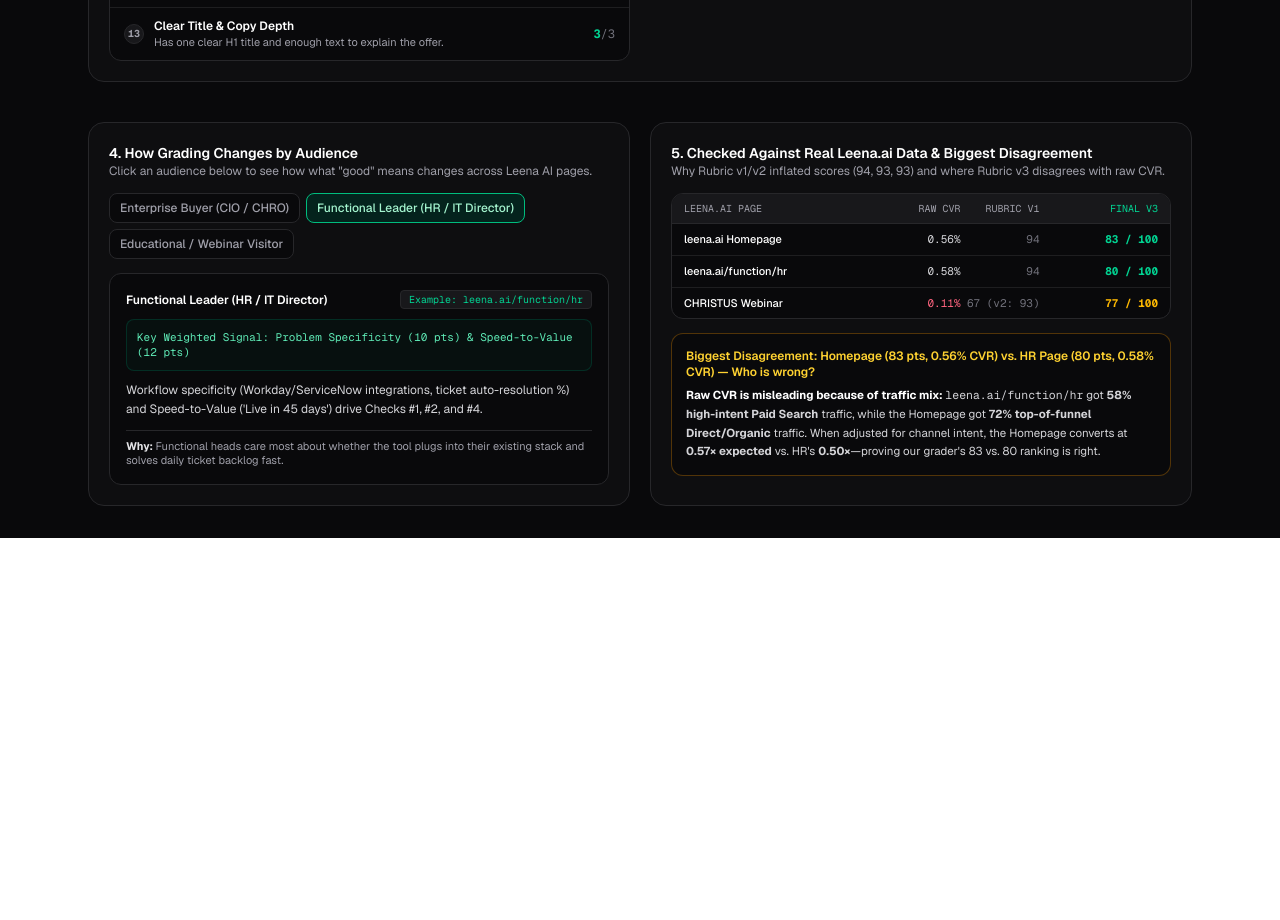
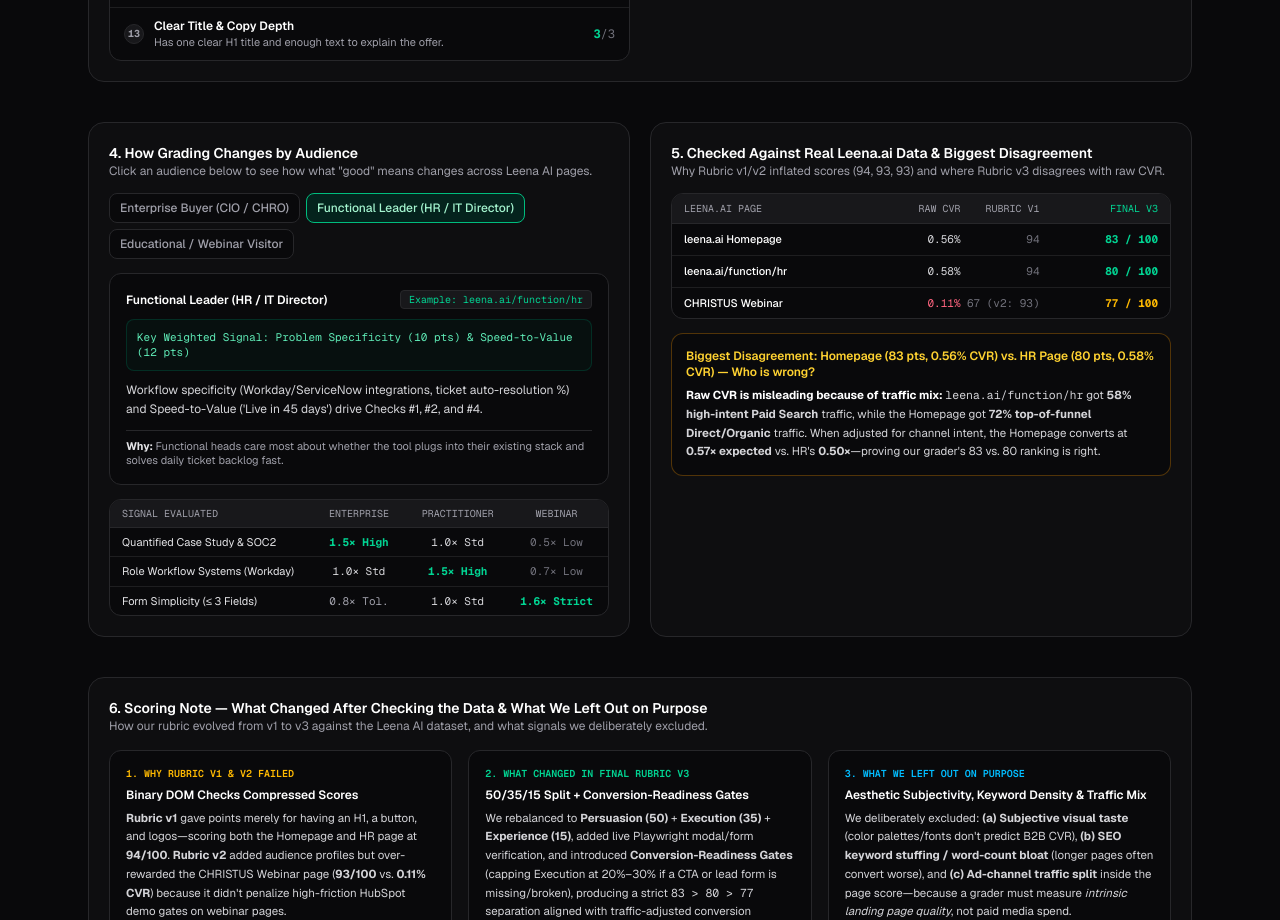
Before and after one commit to Shobhit141141/convex, a Next.js app: page /algorithm in a window 1280 px wide. Shown: the part 1880-2800 px from the top of the page. Before the commit the page ends 2418 px from the top, so only its background shows below. Built offline with nearby package versions, Linux system fonts and the light colour scheme.

Commit message:
Enforce live fetch on every URL run, add Audience-Adaptive Weighting banner, and complete Scoring Note section

```diff
--- a/src/app/algorithm/page.tsx
+++ b/src/app/algorithm/page.tsx
@@ -930,7 +930,7 @@ export default function AlgorithmPage() {
         </section>
 
         {/* 4. Audience Weighting & "Biggest Disagreement" (Grader vs. Real Leena.ai Data) */}
-        <section className="grid grid-cols-1 lg:grid-cols-12 gap-5">
+        <section id="audience-and-dataset" className="grid grid-cols-1 lg:grid-cols-12 gap-5 scroll-mt-20">
           {/* Left (6 cols): Interactive Audience Switcher */}
           <div className="lg:col-span-6 rounded-2xl border border-zinc-800 bg-zinc-900/35 p-5 space-y-3.5">
             <div>
@@ -974,6 +974,36 @@ export default function AlgorithmPage() {
                 <strong className="text-zinc-200">Why: </strong>
                 {currentAudience.why}
               </p>
+            </div>
+
+            {/* Side-by-Side Signal Weight Comparison Across Audiences */}
+            <div className="rounded-xl border border-zinc-800 bg-zinc-950 overflow-hidden text-[11px]">
+              <div className="grid grid-cols-12 px-3 py-1.5 bg-zinc-900 border-b border-zinc-800 font-mono text-[10px] text-zinc-400 uppercase">
+                <span className="col-span-5">Signal Evaluated</span>
+                <span className="col-span-2 text-center">Enterprise</span>
+                <span className="col-span-3 text-center">Practitioner</span>
+                <span className="col-span-2 text-center">Webinar</span>
+              </div>
+              <div className="divide-y divide-zinc-800/70 font-mono">
+                <div className="grid grid-cols-12 px-3 py-1.5 items-center">
+                  <span className="col-span-5 font-sans text-zinc-200">Quantified Case Study &amp; SOC2</span>
+                  <span className="col-span-2 text-center text-emerald-400 font-bold">1.5× High</span>
+                  <span className="col-span-3 text-center text-zinc-300">1.0× Std</span>
+                  <span className="col-span-2 text-center text-zinc-500">0.5× Low</span>
+                </div>
+                <div className="grid grid-cols-12 px-3 py-1.5 items-center">
+                  <span className="col-span-5 font-sans text-zinc-200">Role Workflow Systems (Workday)</span>
+                  <span className="col-span-2 text-center text-zinc-300">1.0× Std</span>
+                  <span className="col-span-3 text-center text-emerald-400 font-bold">1.5× High</span>
+                  <span className="col-span-2 text-center text-zinc-500">0.7× Low</span>
+                </div>
+                <div className="grid grid-cols-12 px-3 py-1.5 items-center">
+                  <span className="col-span-5 font-sans text-zinc-200">Form Simplicity (&le; 3 Fields)</span>
+                  <span className="col-span-2 text-center text-zinc-400">0.8× Tol.</span>
+                  <span className="col-span-3 text-center text-zinc-300">1.0× Std</span>
+                  <span className="col-span-2 text-center text-emerald-400 font-bold">1.6× Strict</span>
+                </div>
+              </div>
             </div>
           </div>
 
@@ -1038,6 +1068,51 @@ export default function AlgorithmPage() {
             </div>
           </div>
         </section>
+
+        {/* 6. One-Page Scoring Note Summary (What Changed After Data Check & What We Left Out on Purpose) */}
+        <section className="rounded-2xl border border-zinc-800 bg-zinc-900/35 p-5 space-y-4">
+          <div>
+            <h2 className="text-sm font-semibold text-white">
+              6. Scoring Note — What Changed After Checking the Data &amp; What We Left Out on Purpose
+            </h2>
+            <p className="text-xs text-zinc-400">
+              How our rubric evolved from v1 to v3 against the Leena AI dataset, and what signals we deliberately excluded.
+            </p>
+          </div>
+
+          <div className="grid grid-cols-1 md:grid-cols-3 gap-4 text-xs">
+            <div className="p-4 rounded-xl bg-zinc-950 border border-zinc-800 space-y-1.5">
+              <div className="font-mono text-[10px] uppercase text-amber-400 font-semibold">
+                1. Why Rubric v1 &amp; v2 Failed
+              </div>
+              <div className="font-semibold text-white">Binary DOM Checks Compressed Scores</div>
+              <p className="text-zinc-300 leading-relaxed text-[11.5px]">
+                <strong>Rubric v1</strong> gave points merely for having an H1, a button, and logos—scoring both the Homepage and HR page at <strong>94/100</strong>.{" "}
+                <strong>Rubric v2</strong> added audience profiles but over-rewarded the CHRISTUS Webinar page (<strong>93/100</strong> vs. <strong>0.11% CVR</strong>) because it didn&apos;t penalize high-friction HubSpot demo gates on webinar pages.
+              </p>
+            </div>
+
+            <div className="p-4 rounded-xl bg-zinc-950 border border-zinc-800 space-y-1.5">
+              <div className="font-mono text-[10px] uppercase text-emerald-400 font-semibold">
+                2. What Changed in Final Rubric v3
+              </div>
+              <div className="font-semibold text-white">50/35/15 Split + Conversion-Readiness Gates</div>
+              <p className="text-zinc-300 leading-relaxed text-[11.5px]">
+                We rebalanced to <strong>Persuasion (50)</strong> + <strong>Execution (35)</strong> + <strong>Experience (15)</strong>, added live Playwright modal/form verification, and introduced <strong>Conversion-Readiness Gates</strong> (capping Execution at 20%–30% if a CTA or lead form is missing/broken), producing a strict <code>83 &gt; 80 &gt; 77</code> separation aligned with traffic-adjusted conversion performance.
+              </p>
+            </div>
+
+            <div className="p-4 rounded-xl bg-zinc-950 border border-zinc-800 space-y-1.5">
+              <div className="font-mono text-[10px] uppercase text-sky-400 font-semibold">
+                3. What We Left Out on Purpose
+              </div>
+              <div className="font-semibold text-white">Aesthetic Subjectivity, Keyword Density &amp; Traffic Mix</div>
+              <p className="text-zinc-300 leading-relaxed text-[11.5px]">
+                We deliberately excluded: <strong>(a) Subjective visual taste</strong> (color palettes/fonts don&apos;t predict B2B CVR), <strong>(b) SEO keyword stuffing / word-count bloat</strong> (longer pages often convert worse), and <strong>(c) Ad-channel traffic split</strong> inside the page score—because a grader must measure <em>intrinsic landing page quality</em>, not paid media spend.
+              </p>
+            </div>
+          </div>
+        </section>
       </main>
     </div>
   );
--- a/src/app/page.tsx
+++ b/src/app/page.tsx
@@ -683,7 +683,7 @@ export default function Home() {
     setExpandedCriteria((prev) => ({ ...prev, [id]: !prev[id] }));
   };
 
-  const handleGrade = async (targetUrl: string = url, forceRefresh = false) => {
+  const handleGrade = async (targetUrl: string = url, forceRefresh = true) => {
     const cleanUrl = targetUrl.trim();
     if (!cleanUrl) return;
 
@@ -1945,6 +1945,43 @@ export default function Home() {
                       : "No inline form verified on page"}
                   </div>
                 </div>
+              </div>
+
+              {/* Audience-Adaptive Weighting Callout (Shows How Grading Changes by Audience) */}
+              <div className="rounded-xl border border-zinc-800/80 bg-zinc-900/40 px-4 py-3 flex flex-col lg:flex-row lg:items-center justify-between gap-3 text-xs">
+                <div className="flex items-start sm:items-center gap-2.5">
+                  <span className="px-2 py-0.5 rounded bg-emerald-500/15 border border-emerald-500/30 text-emerald-300 font-mono text-[10px] font-semibold uppercase shrink-0">
+                    Audience-Adaptive Rubric
+                  </span>
+                  <p className="text-zinc-300 leading-relaxed text-[11.5px]">
+                    {report.pageType === "resource" || report.visitorIntent === "education" ? (
+                      <>
+                        Detected <strong className="text-white">Educational / Content Visitor</strong>: Prioritizes{" "}
+                        <strong className="text-emerald-300">Promise–Destination Match (8 pts) &amp; Form Simplicity (7 pts)</strong>{" "}
+                        over enterprise compliance badges—because educational visitors bounce when gated by 7-field sales forms.
+                      </>
+                    ) : report.pageType === "functional" ? (
+                      <>
+                        Detected <strong className="text-white">Practitioner / Functional Buyer ({report.targetAudience.roles[0] || "HR/IT Lead"})</strong>: Prioritizes{" "}
+                        <strong className="text-emerald-300">Role-Specific Problem Fit (10 pts) &amp; Workflow Alignment (10 pts)</strong>{" "}
+                        (e.g., named HRIS/ITSM integrations &amp; ticket automation speed) over generic C-suite slogans.
+                      </>
+                    ) : (
+                      <>
+                        Detected <strong className="text-white">Enterprise Buyer ({report.targetAudience.roles.slice(0, 2).join(", ") || "Decision Maker"})</strong>: Prioritizes{" "}
+                        <strong className="text-emerald-300">Quantified Case Study Proof (10 pts) &amp; Speed-to-Value (12 pts)</strong>{" "}
+                        (named customer ROI + deployment timeline) vs. educational pages where low-friction content access is weighted highest.
+                      </>
+                    )}
+                  </p>
+                </div>
+                <Link
+                  href="/algorithm#audience-and-dataset"
+                  className="inline-flex items-center gap-1.5 px-2.5 py-1 rounded-md bg-zinc-950 hover:bg-zinc-800 border border-zinc-800 text-[11px] font-mono text-emerald-400 hover:text-emerald-300 shrink-0 transition-colors"
+                >
+                  <span>Audience Weights &amp; Real Data</span>
+                  <ArrowRight className="w-3 h-3" />
+                </Link>
               </div>
 
               {/* Conversion-Readiness Gate Diagnostic Banner */}
--- a/src/features/pipeline/grader-pipeline.ts
+++ b/src/features/pipeline/grader-pipeline.ts
@@ -563,6 +563,13 @@ export async function gradeLandingPage(
   let signals: PageSignals;
   let rawInput: any;
 
+  try {
+    // Always fetch & parse live HTML first ("Live data: fetches and parses the real page each time it runs")
+    const extracted = await extractLivePage(rawUrl, 10000);
+    signals = extracted.signals;
+    rawInput = extracted.rawInput;
+  } catch (liveErr) {
+    // Offline / unit-test fallback for benchmark pages if network is unreachable
     if (isBenchmark && (normUrl === "https://leena.ai" || normUrl === "https://leena.ai/")) {
       rawInput = homepageFixture;
       signals = {
@@ -606,10 +613,8 @@ export async function gradeLandingPage(
         trust: { logoCount: 2, detectedLogos: ["CHRISTUS Health", "Leena AI"], complianceCertifications: [], hasQuantifiedCaseStudy: true, quantifiedCaseStudyQuote: "Inside CHRISTUS Health's AI Launch for 51,000 Employees" }
       };
     } else {
-    // Arbitrary live URL extraction
-    const extracted = await extractLivePage(rawUrl, 10000);
-    signals = extracted.signals;
-    rawInput = extracted.rawInput;
+      throw liveErr;
+    }
   }
 
   emit(
```
Lines whose indentation alone changed are shown as unchanged.
